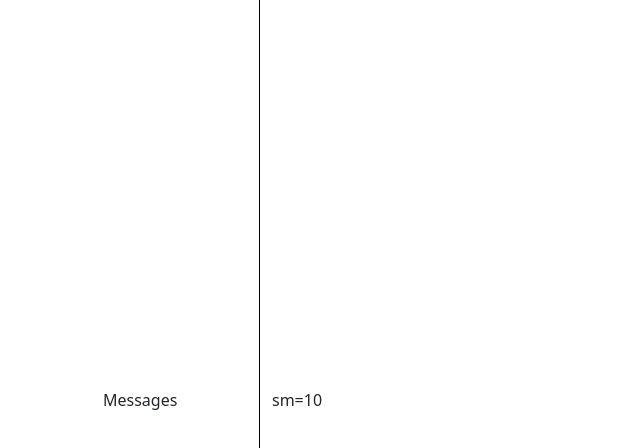
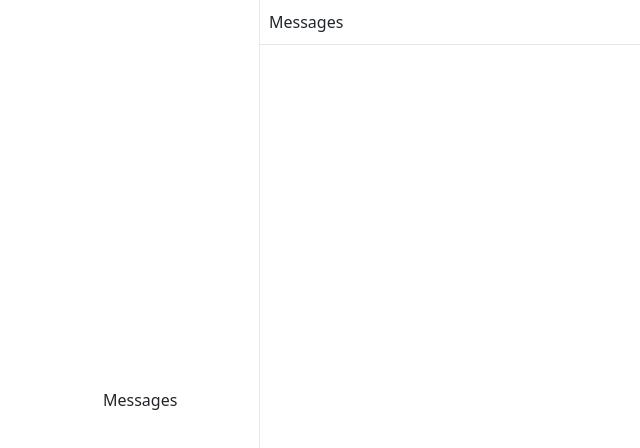
Before and after one commit to inyhsu/Social-Network, a React app: page /messages in a window 1280 px wide. Shown: the top 448 px of the page, without its empty margins (0-640 px from the left). Built offline with nearby package versions, Linux system fonts and the light colour scheme; the HTML template or start-up script is replaced by a standard one.

Commit message:
Create ChatContainer, fixed webpack not auto reload problem

```diff
--- a/src/App.js
+++ b/src/App.js
@@ -3,6 +3,7 @@ import Wrapper from './UI/Wrapper'
 import { Row, Col } from 'react-bootstrap';
 
 import ListButton from './UI/ListButton'
+import ChatContainer from './components/Chat/ChatContainer'
 
 const App = props => {
     return (
@@ -12,7 +13,9 @@ const App = props => {
                     <Col sm={2} className="align-center">
                         <ListButton className="curser-pointer" name="Messages"/>
                     </Col>
-                    <Col sm={10} className="align-center">sm=10</Col>
+                    <Col sm={10}>
+                        <ChatContainer />
+                    </Col>
                 </Row>
             </Wrapper>
         </>
--- /dev/null
+++ b/src/components/Chat/Chat.scss
@@ -0,0 +1,10 @@
+@use "../../style/colors";
+
+
+.chat{
+    &__title{
+        border-bottom: 1px solid colors.$shadow;
+        margin-left: -13px;
+        padding: 10px;
+    }
+}
--- /dev/null
+++ b/src/components/Chat/ChatContainer.js
@@ -0,0 +1,12 @@
+import React from 'react';
+import './Chat.scss';
+
+const ChatContainer = props => {
+    return(
+        <>
+            <div className="chat__title">Messages</div>
+        </>
+    )
+}
+
+export default ChatContainer
--- a/src/style/style.scss
+++ b/src/style/style.scss
@@ -15,5 +15,5 @@
 }
 
 .col-sm-2{
-    border-right: 1px solid $black;
+    border-right: 1px solid $shadow;
 }
--- a/webpack.config.js
+++ b/webpack.config.js
@@ -1,5 +1,5 @@
 const path = require('path');
-const MiniCssExtractPlugin = require('mini-css-extract-plugin');
+const { web } = require('webpack');
 
 module.exports = {
     mode: 'development',
@@ -28,6 +28,8 @@ module.exports = {
             },
         ]
     },
+    //to fixed the auto reload
+    target: "web",
     devServer: {
         static: {
             directory: path.join(__dirname, 'build'),
```
